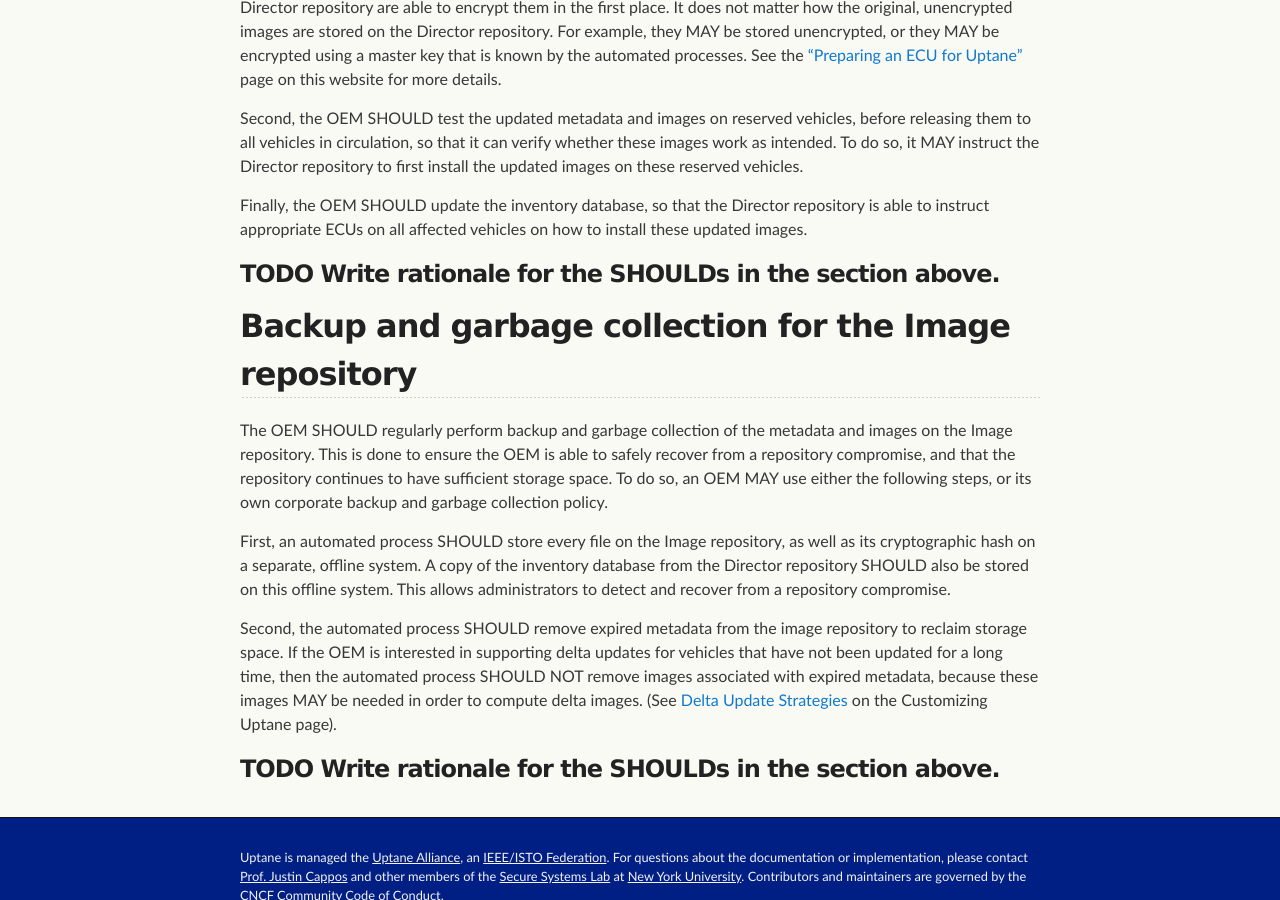
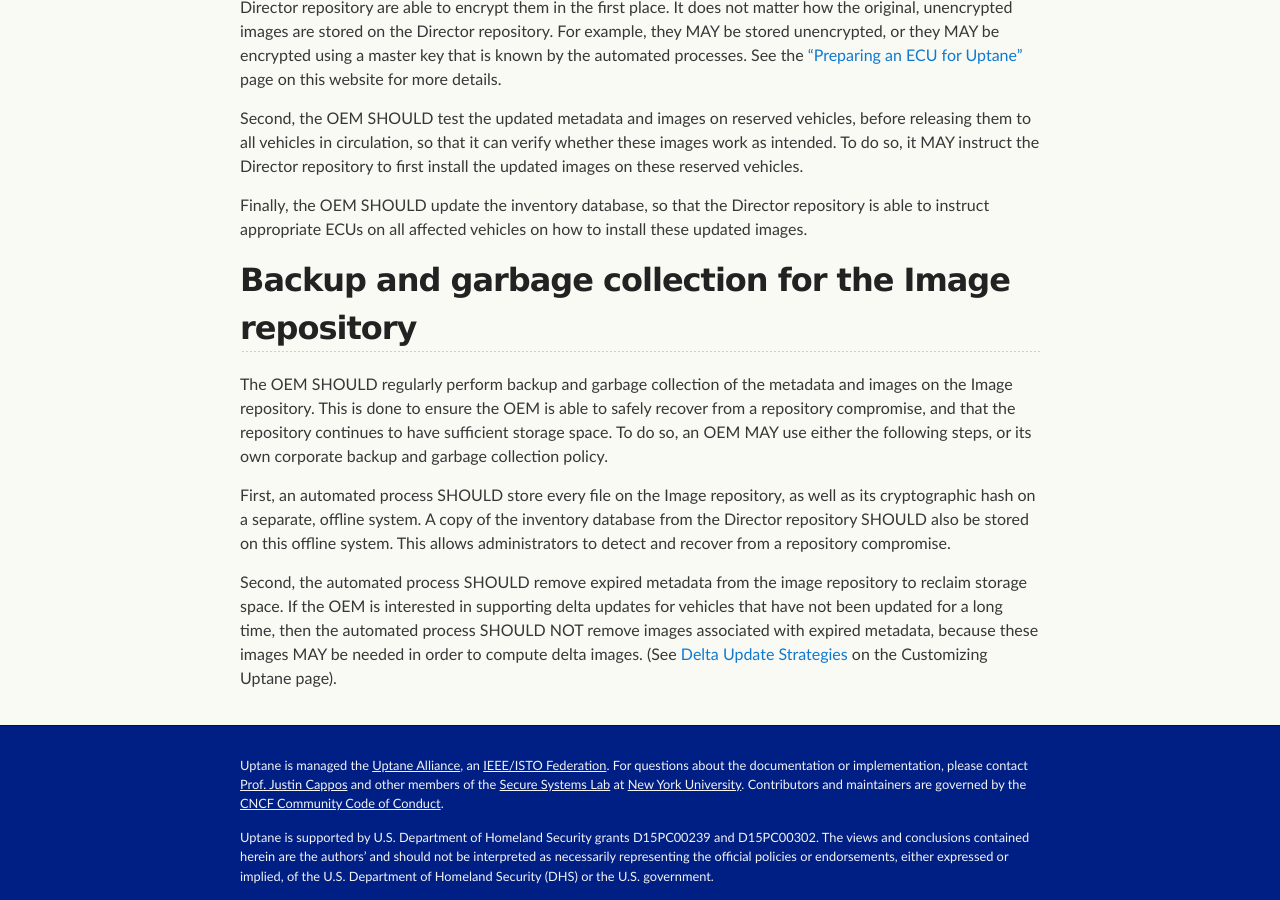
Before and after one commit to uptane/deployment-considerations, a Jekyll site: the page built from normal_operation.md, in a window 1280 px wide and 900 px high, scrolled down 1658 px. Built offline with Jekyll 4.4.1, drawn with Linux system fonts in a browser that asks for light colours; our own code applies the rules of GitHub Pages for plain Markdown files.

Commit message:
remove the TODO

```diff
--- a/normal_operation.md
+++ b/normal_operation.md
@@ -36,8 +36,6 @@ Second, the OEM SHOULD test the updated metadata and images on reserved vehicles
 
 Finally, the OEM SHOULD update the inventory database, so that the Director repository is able to instruct appropriate ECUs on all affected vehicles on how to install these updated images.
 
-### TODO Write rationale for the SHOULDs in the section above.
-
 ## Backup and garbage collection for the Image repository
 
 The OEM SHOULD regularly perform backup and garbage collection of the metadata and images on the Image repository. This is done to ensure the OEM is able to safely recover from a repository compromise, and that the repository continues to have sufficient storage space. To do so, an OEM MAY use either the following steps, or its own corporate backup and garbage collection policy.
@@ -45,5 +43,3 @@ The OEM SHOULD regularly perform backup and garbage collection of the metadata a
 First, an automated process SHOULD store every file on the Image repository, as well as its cryptographic hash on a separate, offline system. A copy of the inventory database from the Director repository SHOULD also be stored on this offline system. This allows administrators to detect and recover from a repository compromise.
 
 Second, the automated process SHOULD remove expired metadata from the image repository to reclaim storage space. If the OEM is interested in supporting delta updates for vehicles that have not been updated for a long time, then the automated process SHOULD NOT remove images associated with expired metadata, because these images MAY be needed in order to compute delta images. (See [Delta Update Strategies](https://github.com/uptane/deployment-considerations/blob/master/customizations.md#delta-update-strategies) on the Customizing Uptane page).
-
-### TODO Write rationale for the SHOULDs in the section above.
```
